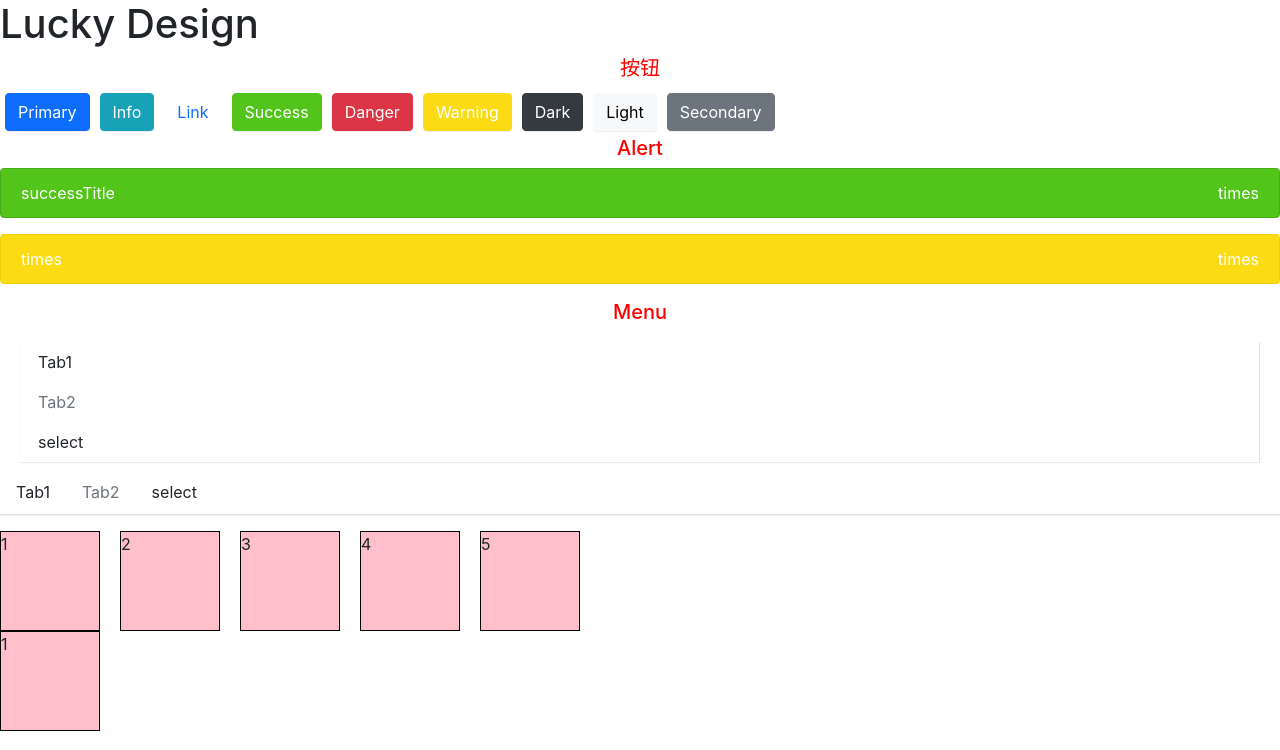
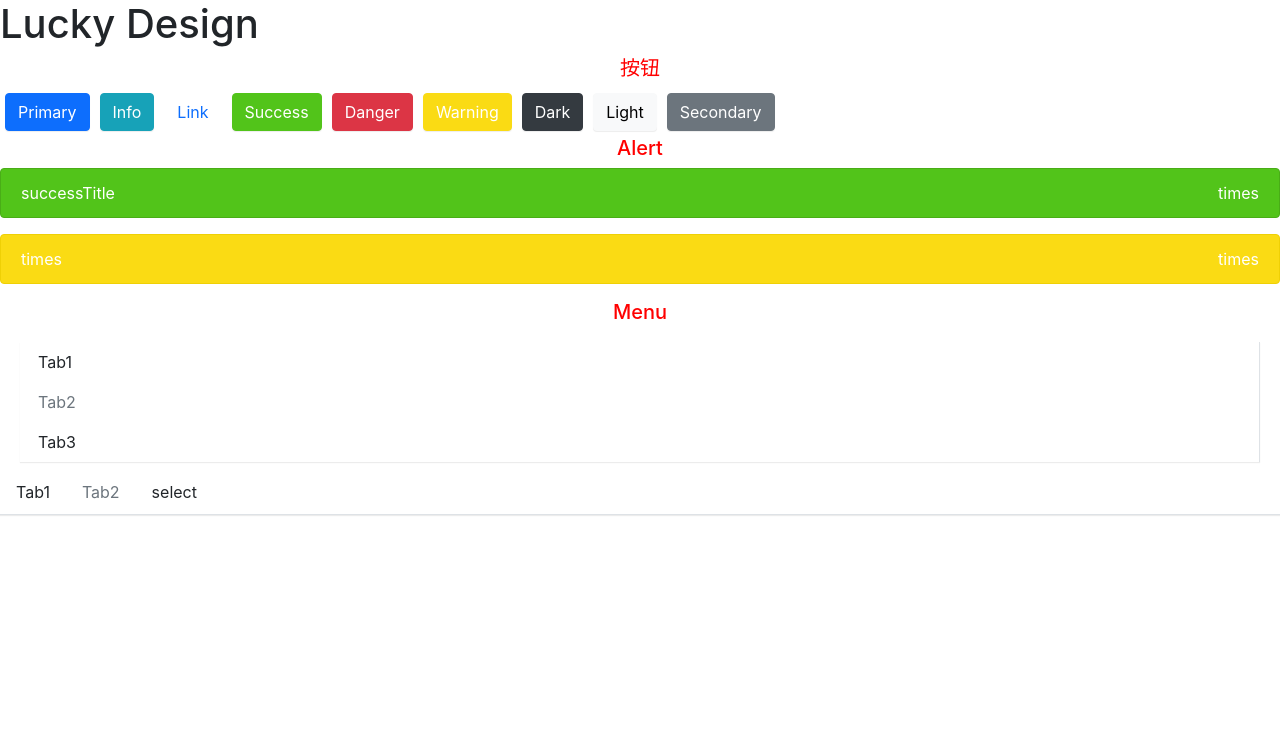
Before and after one commit to leilei405/lucky-design, a React (Create React App) app: page / in a window 1280 px wide. Shown: the top 750 px of the page. Built offline with nearby package versions, Linux system fonts and the light colour scheme.

Commit message:
refactor: 🎨一些属性类型修改

```diff
--- a/src/App.tsx
+++ b/src/App.tsx
@@ -25,7 +25,7 @@ function App() {
       <h5 style={{ textAlign: "center", color: "red" }}>Menu</h5>
       <Menu1 />
       <Menu2 />
-      <Space />
+      {/* <Space /> */}
     </div>
   );
 }
--- a/src/components/Menu/menu.tsx
+++ b/src/components/Menu/menu.tsx
@@ -11,7 +11,7 @@ const Menu: FC<IMenuProps> = (props) => {
     onSelect,
     className,
     defaultActive,
-    defaultIndex = 0,
+    defaultIndex = "0",
     defaultOpenSubMenus = [],
     ...restProps
   } = props || {};
@@ -34,7 +34,7 @@ const Menu: FC<IMenuProps> = (props) => {
 
   // 需要传递给子组件的context
   const passedContext: IMenuContext = {
-    index: currentActive ? currentActive : 0,
+    index: currentActive ? currentActive : "0",
     onSelect: handleClick,
     mode,
     defaultOpenSubMenus,
--- a/src/components/Menu/submenu.tsx
+++ b/src/components/Menu/submenu.tsx
@@ -15,6 +15,9 @@ const SubMenu: FC<ISubMenuProps> = (props) => {
 
   // 子项默认展开
   const openDefaultMenu = defaultOpenSubMenus as Array<string | number>; // 可能是undefined的 做一个类型断言
+
+  console.log(openDefaultMenu, "===openDefaultMenu===");
+
   const isOpened =
     activeKey && mode === "vertical"
       ? openDefaultMenu.includes(activeKey)
--- a/src/components/Menu/types.ts
+++ b/src/components/Menu/types.ts
@@ -5,18 +5,18 @@ type MenuMode = "vertical" | "horizontal";
 /** 菜单主题 light | dark */
 type MenuTheme = "light" | "dark";
 /** SelectCallback */
-type SelectCallback = (key: string | number) => void;
+type SelectCallback = (selectedIndex: string | number) => void;
 
 /** MenuContext 将父组件的一些属性透传给子组件 */
 export interface IMenuContext {
   index?: number | string;
   onSelect?: SelectCallback;
   mode?: MenuMode;
-  defaultOpenSubMenus?: string[];
+  defaultOpenSubMenus?: Array<string | number>;
 }
 
 /** 给Menu组件添加一个context，用于给子组件传递index和onSelect 默认给选中第一项 */
-export const MenuContext = createContext<IMenuContext>({ index: 0 });
+export const MenuContext = createContext<IMenuContext>({ index: "0" });
 
 /** Menu Component Properties */
 export interface IMenuProps {
@@ -30,7 +30,7 @@ export interface IMenuProps {
   onSelect?: SelectCallback;
 
   // 默认展开的菜单项
-  defaultOpenSubMenus?: string[];
+  defaultOpenSubMenus?: Array<string | number>;
 }
 
 /** Menu.Item Component Properties */
@@ -47,6 +47,5 @@ export interface ISubMenuProps {
   title: ReactNode; // 标题自定义
   activeKey?: string | number; // 默认选中第一项
   className?: string;
-  // style?: CSSProperties;
   children?: ReactNode;
 }
--- a/src/components/Menu/use1.tsx
+++ b/src/components/Menu/use1.tsx
@@ -11,13 +11,13 @@ const MenuCom = () => {
       mode="vertical"
       defaultIndex="0"
       onSelect={(idx) => handleClick1(idx)}
-      defaultOpenSubMenus={["3"]}
+      defaultOpenSubMenus={["2"]}
     >
       <MenuItem>Tab1</MenuItem>
       <MenuItem disabled>Tab2</MenuItem>
-      <SubMenu title="select">
-        <MenuItem>Tab3</MenuItem>
-        <MenuItem>Tab4</MenuItem>
+      <SubMenu title="Tab3">
+        <MenuItem>Tab3-1</MenuItem>
+        <MenuItem>Tab3-2</MenuItem>
       </SubMenu>
     </Menu>
   );
```
